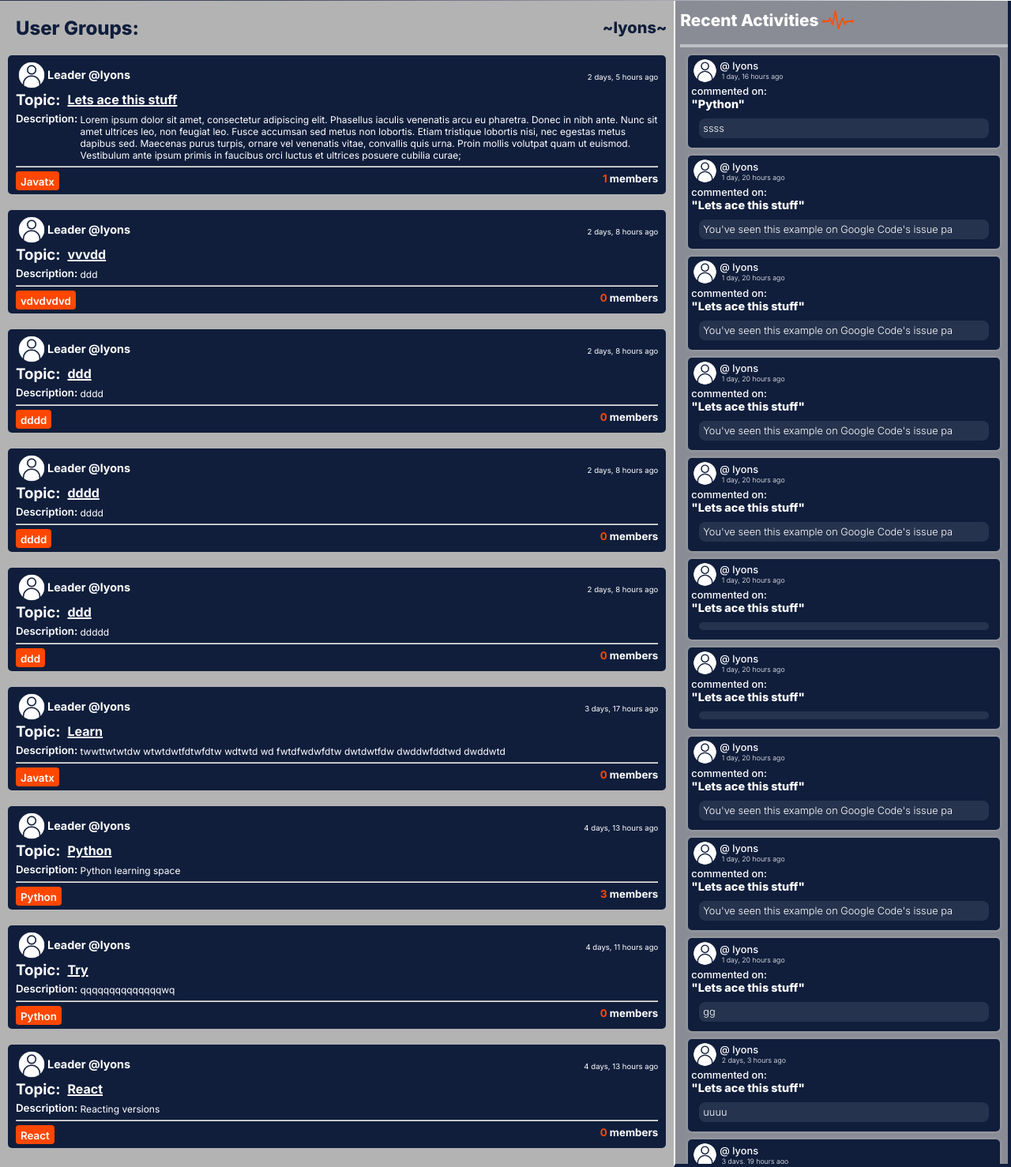
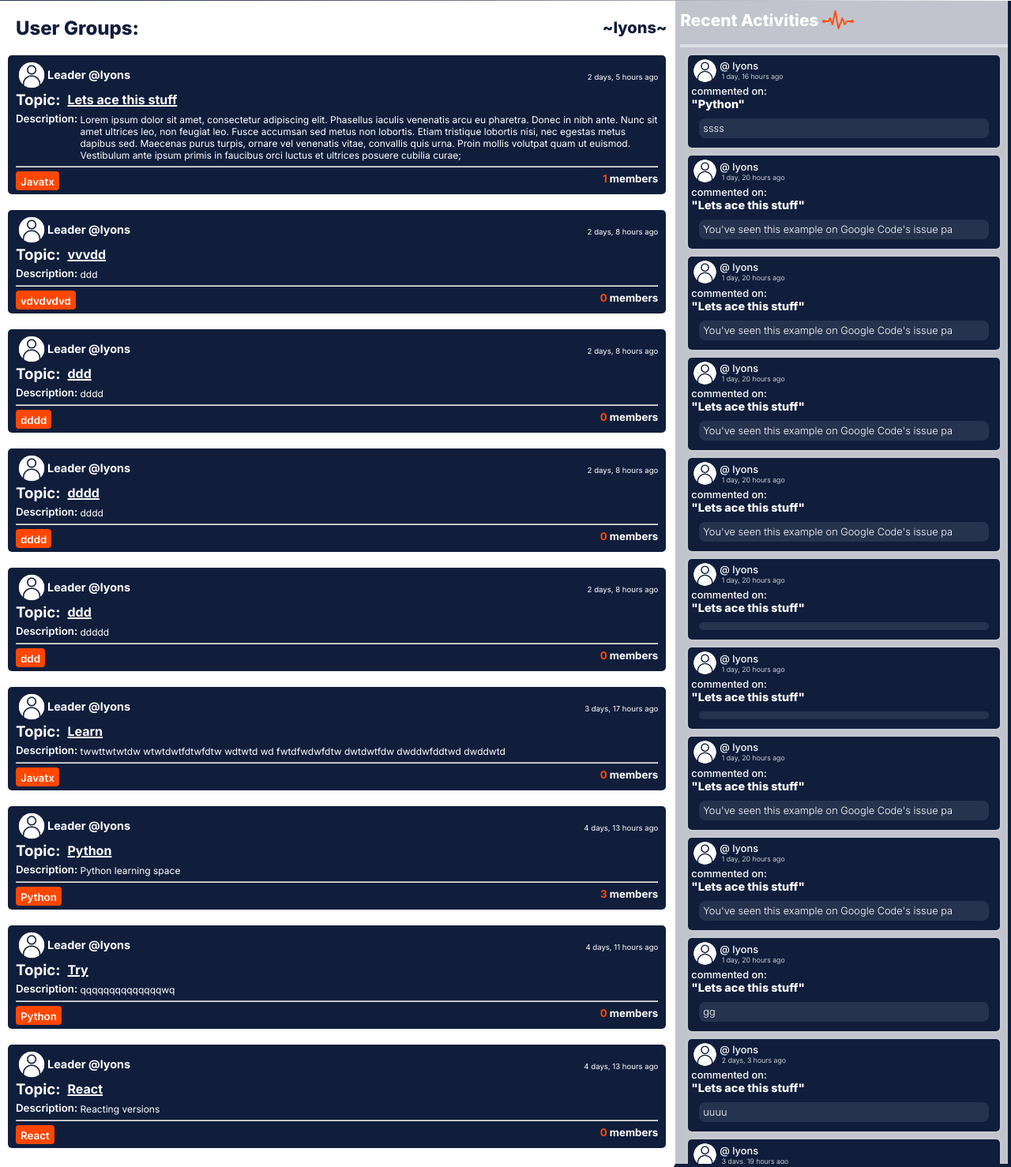
Before and after one commit to Lyonsmasawa/learning-bay, a Django app: page /profile/1 in a window 1280 px wide. Shown: the part 326-1804 px from the top of the page at 79% size. Run offline with Django 4.2, Linux system fonts and the light colour scheme; data comes from the database, SQL or seed files in the repository; some libraries are stand-ins or nearby versions.

Commit message:
enhance user experience

```diff
--- a/learning/templates/learning/profile.html
+++ b/learning/templates/learning/profile.html
@@ -2,6 +2,7 @@
 {% load static %}
 
 {% block content %}
+<div class="profile__full">
     <div class="profile__section">
         <div class="profile__details">
             <h1>User: {{user.username.upper}}</h1>
@@ -19,4 +20,5 @@
             {% include 'learning/activity_component.html' %}
         </div>
     </div>
+</div>
 {% endblock content %}
--- a/static/styles/main.css
+++ b/static/styles/main.css
@@ -894,6 +894,9 @@
     flex: 2;
 }
 
+.profile__full{
+    background: white;
+}
 .profile__feed h2 {
     color: #101e3c;
     margin-left: 20px;
```
Lines whose indentation alone changed are shown as unchanged.
